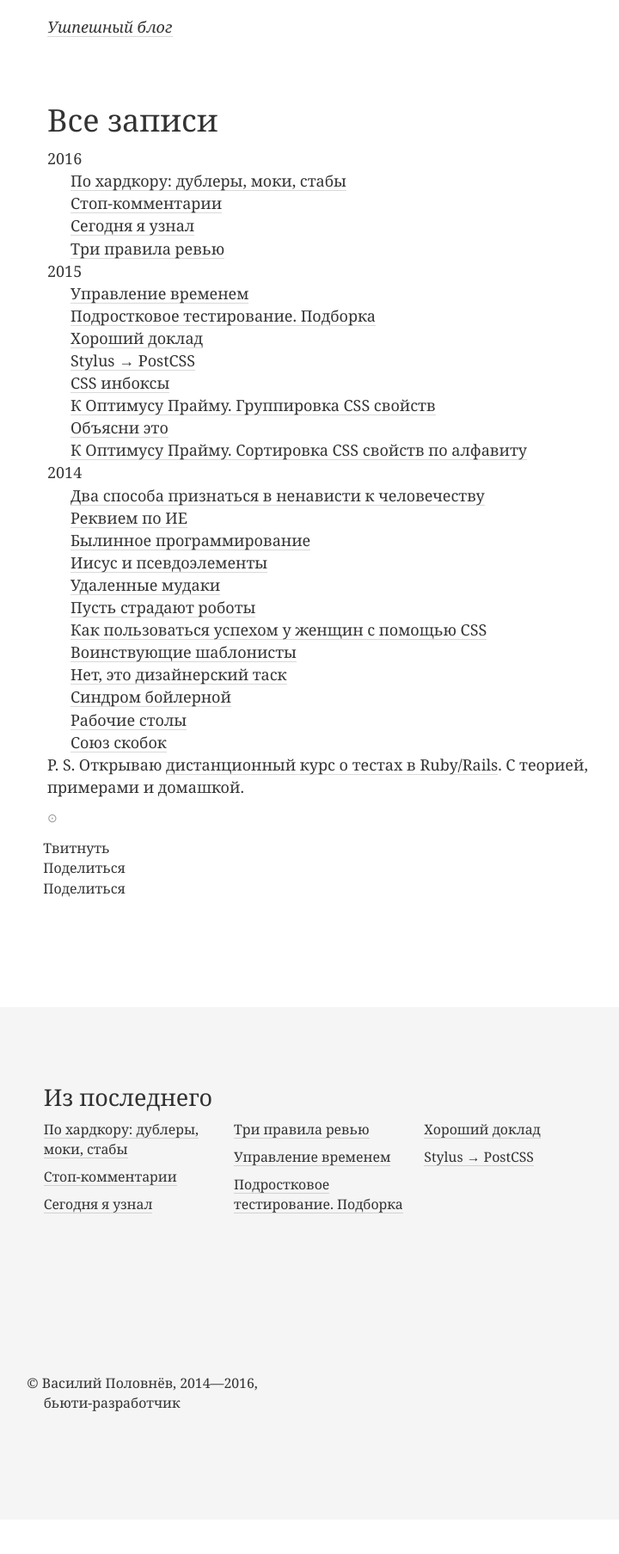
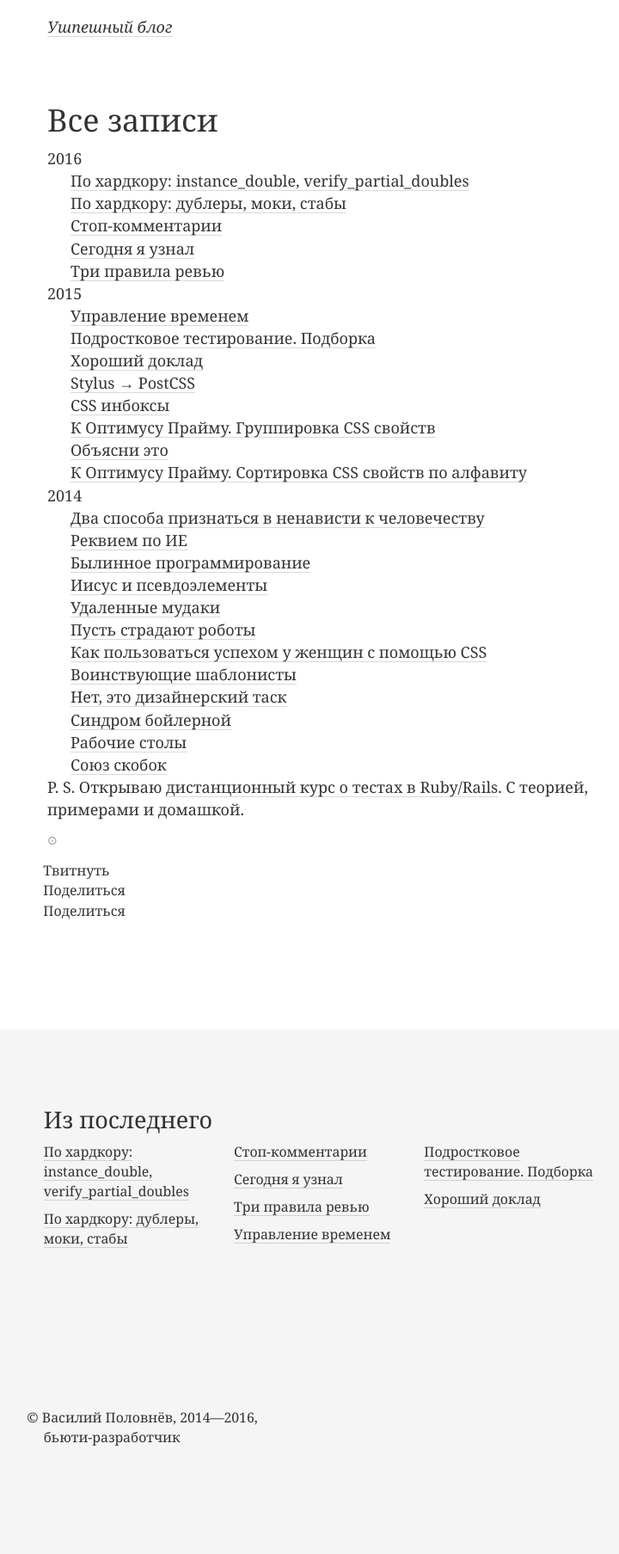
Before and after one commit to vast/vast.github.io, a Jekyll site: the page built from posts/index.html, in a window 1280 px wide. Shown: the whole page at 86% size, without its empty margins (17-737 px from the left). Built offline with Jekyll 4.4.1, drawn with Linux system fonts in a browser that asks for light colours; a style sheet for code colours, icons or effects is not loaded; before the commit the page ends 1767 px from its top, so only the background shows below that; some of the changed lines change nothing that is shown.

Commit message:
add 'instance_double' post

````diff
--- /dev/null
+++ b/_posts/2016-05-03-instance-double-verify-partial-doubles.md
@@ -0,0 +1,78 @@
+---
+title: "По хардкору: instance_double, verify_partial_doubles"
+layout: default
+---
+
+
+В комментариях к [посту о дублерах, стабах и моках](/posts/double-mock-stub.html) [Макс Прокопьев](https://twitter.com/maxprokopiev) упомянул `instance_double`, секретную технику старших разработчиков. О ней и поговорим. Коротко, по делу и с&nbsp;примерами.
+
+## Ситуация
+Возьмем пример с `Notifications`:
+
+```ruby
+class Notifications
+  def as_json
+    # Загружаем и отдаем последние новости
+    # и уведомления с серверов Юрия Лозы по ХТТП
+  end
+end
+
+class NotificationsController
+  def index
+    # Оборачиваем уведомления в ключ 'data'
+    render json: { data: notifications.as_json }
+  end
+
+  def notifications
+    Notifications.new
+  end
+end
+```
+
+Чтобы не обращаться к серверам Лозы в тестах, используем дублера:
+
+```ruby
+describe "NotificationsController#index" do
+  let(:notifications) do
+    double(:datasource, as_json: { notifications: [] })
+  end
+
+  before do
+    allow(Notifications)
+      .to receive(:new)
+      .and_return(notifications)
+  end
+
+  it "wraps notifications in 'data' key" do
+    get :index, format: :json
+
+    expect(json_response["data"].keys)
+      .to have_key "notifications"
+  end
+end
+```
+
+Что произойдет, если мы переименуем `Notifications#as_json` в `Notifications#to_json`? Ничего. Мы останемся на едине с зеленым тестом, проверяющим бесполезного дублера.
+
+<img class="img--break" src="/assets/cantbelieve.jpg" alt="" width="471" height="480" />
+
+## `instance_double`
+Чтобы не попадать в такую дебильную ситуацию, используйте `instance_double`:
+
+```ruby
+describe 'NotificationsController#index' do
+  let(:notifications) do
+    instance_double(Datasource, as_json: { notifications: [] })
+  end
+
+  # ...
+end
+```
+
+Такой дублер проверит свой интерфейс. Если метода нет или у него другие аргументы — красный тест.
+
+Чтобы так же проверять моки и стабы, убедитесь, что [`verify_partial_doubles`](https://www.relishapp.com/rspec/rspec-mocks/v/3-4/docs/verifying-doubles/partial-doubles) включен в `spec_helper.rb`.
+
+-------------------------------------------
+
+Внимательный читатель со звездочкой наверняка заметил, что одного `instance_double` мало. Все верно. В RSpec есть похожие дублеры для классов, модулей и объектов: [`object_double`](https://www.relishapp.com/rspec/rspec-mocks/docs/verifying-doubles/using-an-object-double) и [`class_double`](https://www.relishapp.com/rspec/rspec-mocks/v/3-4/docs/verifying-doubles/using-a-class-double).
--- a/_sass/core/_base.scss
+++ b/_sass/core/_base.scss
@@ -97,6 +97,7 @@ dd {
 img {
   display: block;
   max-width: 100%;
+  height: auto;
   margin: 0 auto;
 }
 
````
Also changed, not shown: assets/cantbelieve.jpg (added).
